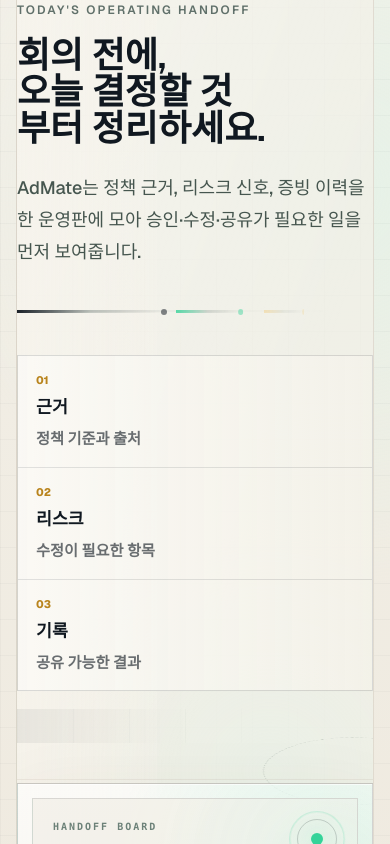
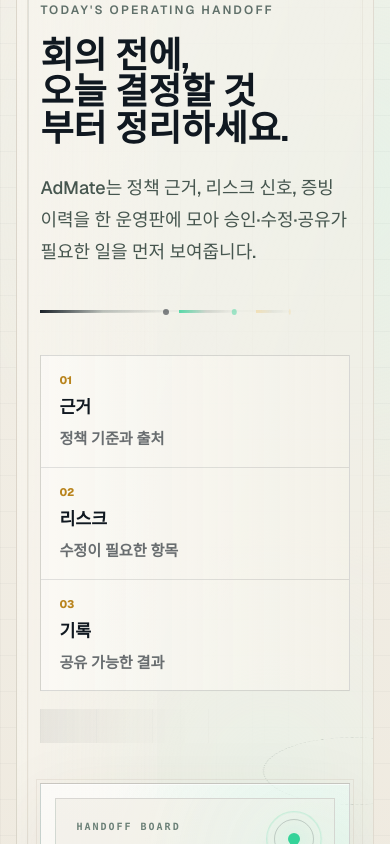
Before and after one commit to Jhongjin/admate-homepage, a Next.js app: page / in a window 390 px wide. Shown: the part 6559-7403 px from the top of the page. Built offline with nearby package versions, Linux system fonts and the light colour scheme.

Commit message:
Inset homepage final section content

```diff
--- a/src/app/globals.css
+++ b/src/app/globals.css
@@ -1382,6 +1382,8 @@
   }
 
   .homepage-final-panel {
+    --homepage-final-inset-x: clamp(48px, 5.8vw, 92px);
+    --homepage-final-frame-offset: clamp(18px, 2vw, 30px);
     position: relative;
     overflow: hidden;
     border-top: 1px solid rgba(189, 178, 162, 0.72);
@@ -1394,7 +1396,7 @@
       linear-gradient(110deg, rgba(255, 255, 255, 0.28), transparent 48%),
       rgba(243, 240, 232, 0.72);
     min-height: 520px;
-    padding: 52px 0;
+    padding: 52px var(--homepage-final-inset-x);
     box-shadow:
       inset 0 1px 0 rgba(255, 255, 255, 0.52),
       inset 0 -1px 0 rgba(255, 255, 255, 0.34);
@@ -1402,10 +1404,13 @@
 
   .homepage-final-panel::before {
     position: absolute;
-    inset: 0 0 auto;
-    height: 1px;
-    content: "";
-    background: linear-gradient(90deg, transparent, rgba(16, 24, 32, 0.34) 12%, rgba(16, 24, 32, 0.08) 48%, rgba(16, 24, 32, 0.2) 88%, transparent);
+    inset: var(--homepage-final-frame-offset);
+    content: "";
+    border: 1px solid rgba(189, 178, 162, 0.28);
+    border-right-color: rgba(189, 178, 162, 0.16);
+    background:
+      linear-gradient(90deg, rgba(16, 24, 32, 0.2), rgba(16, 24, 32, 0.06) 34%, transparent 68%) 0 0 / 46% 1px no-repeat,
+      linear-gradient(180deg, rgba(96, 112, 106, 0.16), transparent 62%) 0 0 / 1px 100% no-repeat;
     pointer-events: none;
   }
 
@@ -2306,7 +2311,9 @@
 
     .homepage-final-panel {
       min-height: auto;
-      padding: 54px 0;
+      --homepage-final-inset-x: clamp(34px, 5.5vw, 54px);
+      --homepage-final-frame-offset: 16px;
+      padding-block: 54px;
     }
 
     .homepage-final-copy::before {
@@ -2432,7 +2439,9 @@
     }
 
     .homepage-final-panel {
-      padding: 42px 0 48px;
+      --homepage-final-inset-x: clamp(22px, 6vw, 30px);
+      --homepage-final-frame-offset: 10px;
+      padding-block: 42px 48px;
     }
 
     .homepage-final-panel::after {
```
